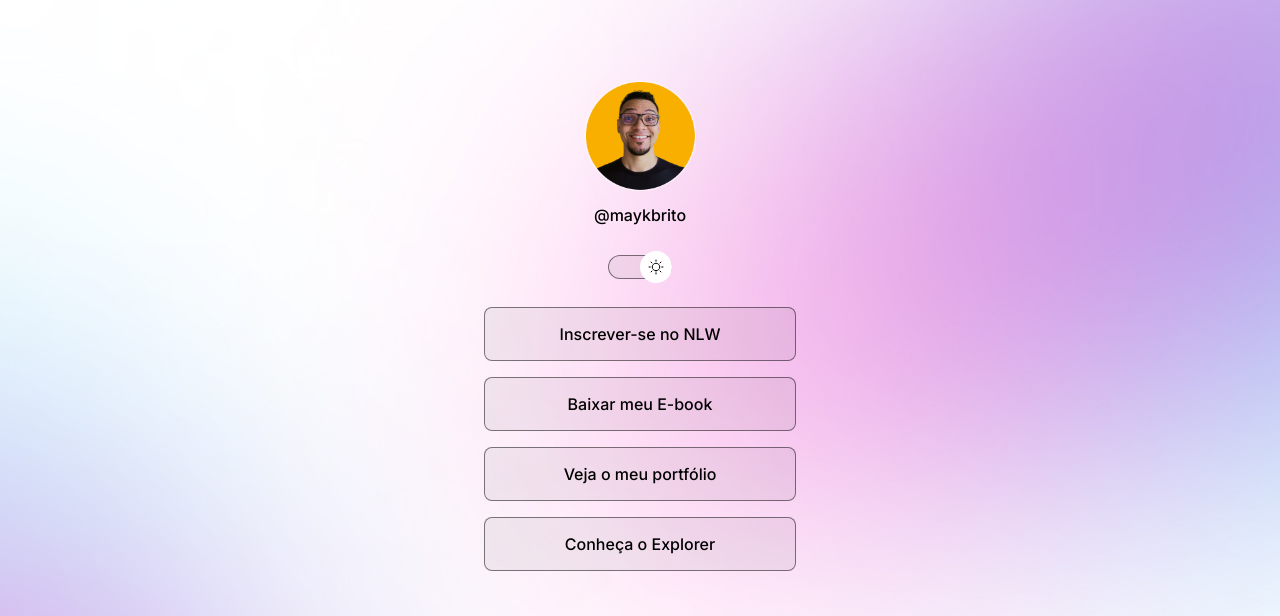
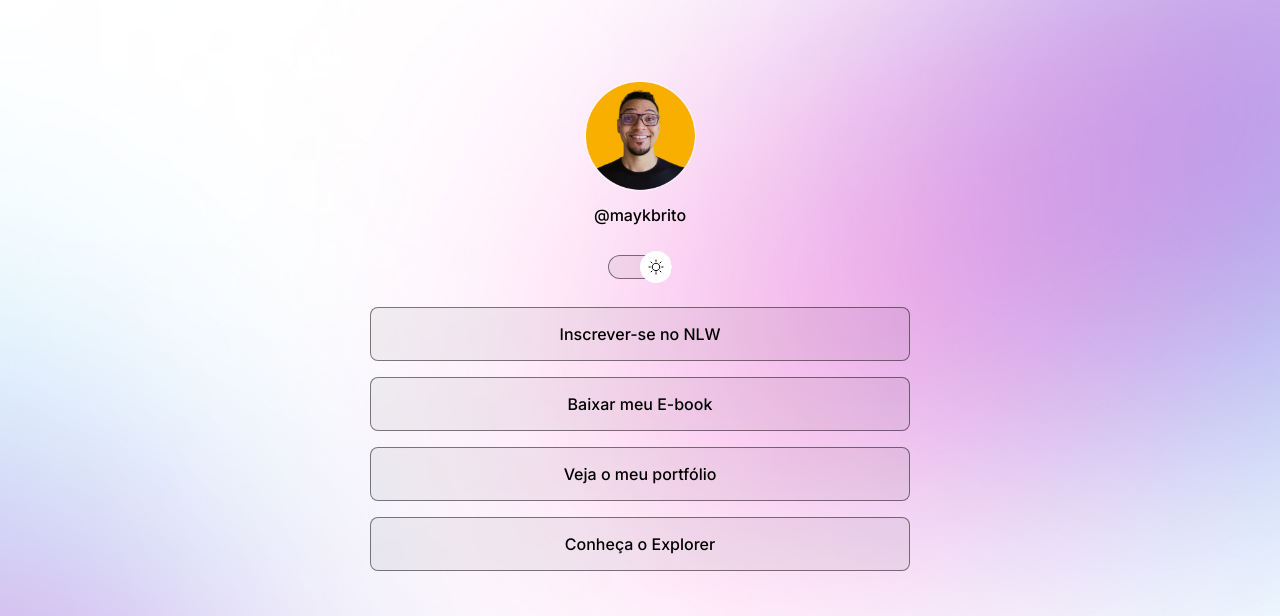
Before and after one commit to nathlaortiz/primeiroProjeto, a plain HTML site: page index.html in a window 1280 px wide. Shown: the top 616 px of the page. Drawn offline with nearby package versions, Linux system fonts and the light colour scheme.

Commit message:
adjust container width

```diff
--- a/style.css
+++ b/style.css
@@ -46,7 +46,8 @@ body * {
 }
 
 #container {
-  width: 360px; /*largura*/
+  width: 100%; /*largura*/
+  max-width: 588px;
   margin: 56px auto 0px; /*margem de 56 pixels no topo, automática dos lados, e zero embaixo*/
   padding: 0 24px;
 }
```
